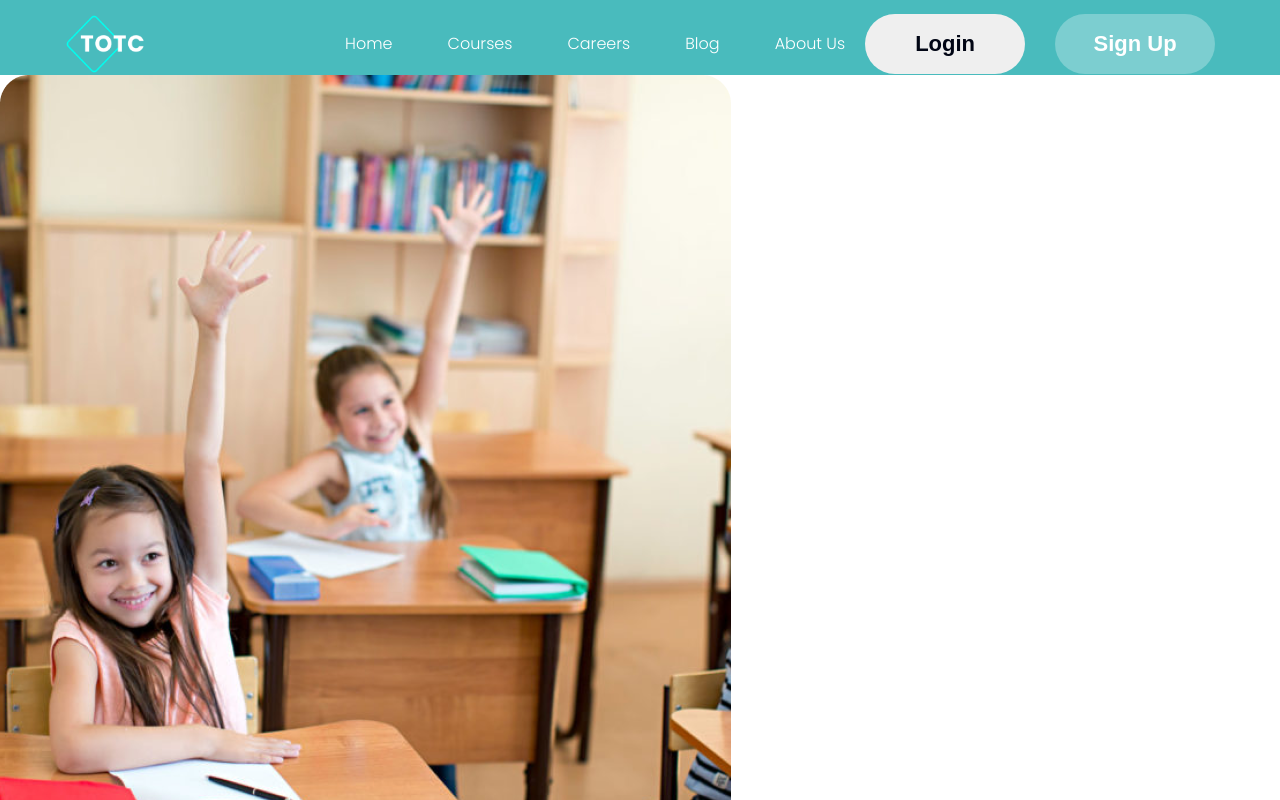
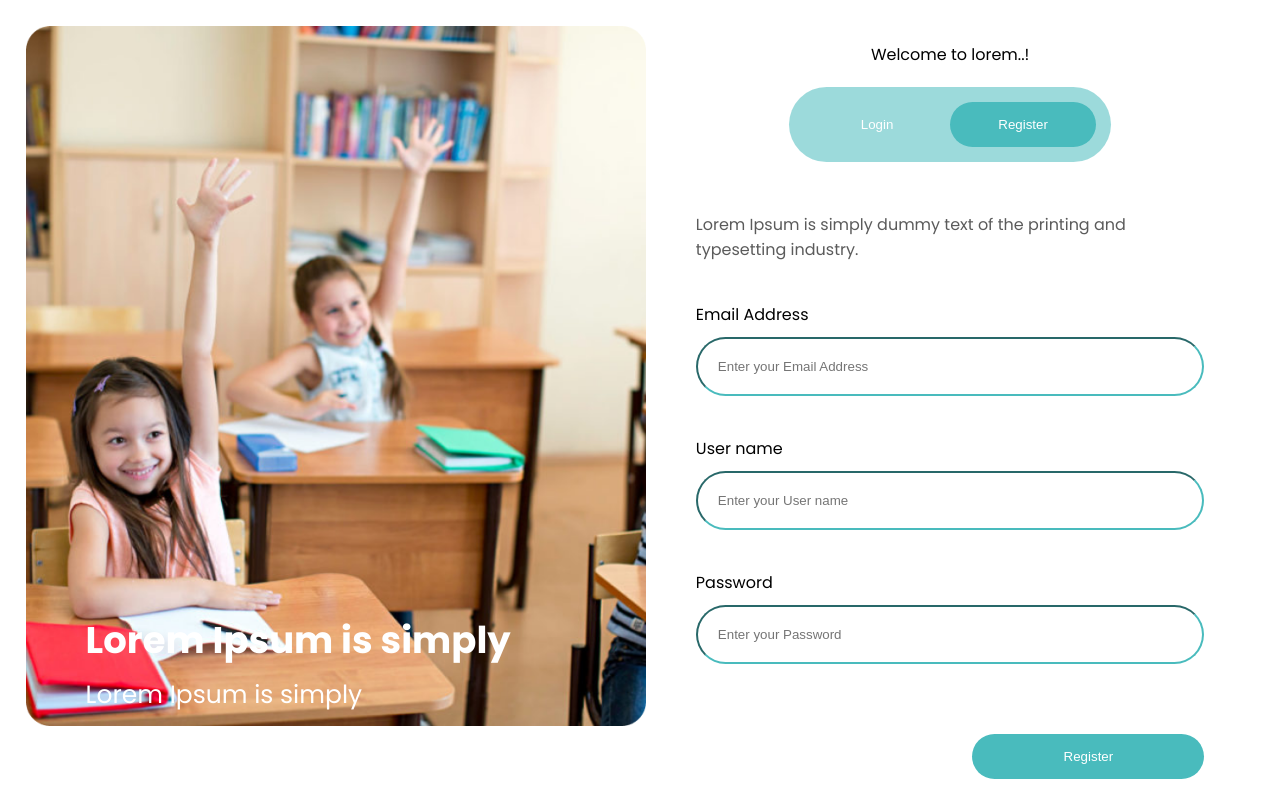
Before and after one commit to ENYO360/e-learning-webpage, a React (Create React App) app: page /signup in a window 1280 px wide. Shown: the top 800 px of the page. Built offline with nearby package versions, Linux system fonts and the light colour scheme.

Commit message:
The Sign Up page design is has been completed

```diff
--- a/src/App.js
+++ b/src/App.js
@@ -1,34 +1,17 @@
 import { BrowserRouter as Router, Routes, Route, Link } from 'react-router-dom'
+import { React, useState } from 'react'
 import Logo from './Images/landing-page/site-logo.png'
 import SignUp from './Components/Login-SignUp/SignUp'
 import Home from './Components/Landing-page/Home'
 
 export default function App() {
+
     return (
         <>
             <Router>
-                <div className='nav-wrapper'>
-                <nav>
-                    <img src={Logo} alt="site logo"/>
-                    <div className="nav-links">
-                        <ul>
-                            <li><Link className='link' to="/">Home</Link></li>
-                            <li><Link className='link' to="/">Courses</Link></li>
-                            <li><Link className='link' to="/">Careers</Link></li>
-                            <li><Link className='link' to="/">Blog</Link></li>
-                            <li><Link className='link' to="/">About Us</Link></li>
-                        </ul>
-                        <div className="nav-buttons">
-                            <a href="#"><button className='login'>Login</button></a>
-                            <Link to="/signup"><button className='sign-up'>Sign Up</button></Link>
-                        </div>
-                    </div>
-                </nav>
-                </div>
-
                 <Routes>
                     <Route path='/signup' element={<SignUp />} />
-                    <Route path='/' element={<Home />}/>
+                    <Route path='/' element={<Home />} />
                 </Routes>
             </Router>
         </>
--- /dev/null
+++ b/src/Components/Css/SignUp.css
@@ -0,0 +1,103 @@
+.sign-up-wrapper {
+    display: flex;
+    justify-content: space-between;
+    margin: 2%;
+    font-family: "Poppins", sans-serif;
+}
+
+.sign-up-img-wrap {
+    position: relative;
+}
+
+.sign-up-img-wrap h2 {
+    position: absolute;
+    bottom: 80px;
+    left: 60px;
+    color: var(--clr-neutral-400);
+    font-family: "Poppins", sans-serif;
+    font-size: 37px;
+    font-weight: var(--fw-bold);
+}
+
+.sign-up-img-wrap p {
+    font-size: 25px;
+    font-family: "Poppins", sans-serif;
+    position: absolute;
+    bottom: 40px;
+    left: 60px;
+    color: var(--clr-neutral-400);
+}
+
+.sign-up-img-wrap img {
+    height: 700px;
+}
+
+.welcome h3 {
+    font-weight: var(--fw-regular);
+    font-size: 16px;
+    text-align: center;
+}
+
+.welcome div {
+    display: flex;
+    justify-content: center;
+    padding-inline: 15px;
+    padding-block: 15px;
+    background-color: #49bbbd8a;
+    width: max-content;
+    border-radius: 33vw;
+    margin-inline: auto;
+    margin-block: 20px 50px;
+}
+
+.no-login-selected {
+    width: 146px;
+    padding-block: 15px;
+    border: none;
+    border-radius: 33vw;
+    background: none;
+    color: var(--clr-neutral-400);
+}
+
+.sign-up-btn {
+    width: 146px;
+    padding-block: 15px;
+    border-radius: 33vw;
+    background-color: #49bbbd;
+    border: none;
+    color: var(--clr-neutral-400);
+}
+
+.welcome p {
+    text-align: left;
+    color: var(--clr-neutral-100);
+    margin-inline: 50px 50px;
+}
+
+.sign-up-form {
+    display: grid;
+    gap: 40px;
+    margin-inline: 50px;
+    margin-top: 40px;
+}
+
+label {
+    display: grid;
+    gap: 10px;
+}
+label input {
+    padding: 20px;
+    border-color: #49bbbd;
+    border-radius: 40vw;
+}
+
+.register-btn {
+    width: 232px;
+    padding-block: 15px;
+    border-radius: 36vw;
+    background-color: #49bbbd;
+    border: none;
+    color: var(--clr-neutral-400);
+    margin-left: auto;
+    margin-top: 30px;
+}
--- a/src/Components/Landing-page/Home.js
+++ b/src/Components/Landing-page/Home.js
@@ -4,6 +4,7 @@ import Hero from '../Landing-page/Hero'
 import Main from '../Landing-page/Main';
 import Main1 from '../Landing-page/Main1';
 import Footer from '../Landing-page/Footer';
+import Logo from '../../Images/landing-page/site-logo.png'
 import '../../App.css'
 import '../Css/LandingPage.css';
 
@@ -11,6 +12,24 @@ function Home() {
   return (
     <>
       <div className='header-hero'>
+        <div className='nav-wrapper'>
+          <nav>
+            <img src={Logo} alt="site logo" />
+            <div className="nav-links">
+              <ul>
+                <li><Link className='link' to="/">Home</Link></li>
+                <li><Link className='link' to="/">Courses</Link></li>
+                <li><Link className='link' to="/">Careers</Link></li>
+                <li><Link className='link' to="/">Blog</Link></li>
+                <li><Link className='link' to="/">About Us</Link></li>
+              </ul>
+              <div className="nav-buttons">
+                <a href="#"><button className='login'>Login</button></a>
+                <Link to="/signup"><button className='sign-up'>Sign Up</button></Link>
+              </div>
+            </div>
+          </nav>
+        </div>
         <Hero />
       </div>
       <Main />
--- a/src/Components/Login-SignUp/SignUp.jsx
+++ b/src/Components/Login-SignUp/SignUp.jsx
@@ -1,26 +1,38 @@
 import Student1 from '../../Images/signUp-logIn/pupil-raising-hand-1.png';
+import '../Css/SignUp.css'
 
 export default function SignUp() {
     return (
         <>
             <div className="sign-up-wrapper">
-                <div>
+                <div className='sign-up-img-wrap'>
                     <img src={Student1} alt="pupil raising hand" />
                     <h2>Lorem Ipsum is simply </h2>
                     <p>Lorem Ipsum is simply </p>
                 </div>
                 <div>
-                    <div>
+                    <div className='welcome'>
                         <h3>Welcome to lorem..!</h3>
                         <div>
-                            <button><a href="#">Login</a></button>
-                            <button><a href="#">Register</a></button>
+                            <button className='no-login-selected'>Login</button>
+                            <button className='sign-up-btn'>Register</button>
                         </div>
                         <p>Lorem Ipsum is simply dummy text of the printing and typesetting industry.</p>
                     </div>
-                    <form action="">
-                        <label htmlFor="email">Email Address</label>
-                        <input type="text" name='eamil'/>
+                    <form action="" className='sign-up-form'>
+                        <label htmlFor="email">
+                            Email Address
+                            <input type="email" name='eamil' placeholder='Enter your Email Address'/>
+                        </label>
+                        <label htmlFor="username">
+                            User name
+                            <input type="text" name='username' placeholder='Enter your User name'/>
+                        </label>
+                        <label htmlFor="password">
+                            Password
+                            <input type="password" name='password' placeholder='Enter your Password'/>
+                        </label>
+                        <button className='register-btn'>Register</button>
                     </form>
                 </div>
             </div>
```
